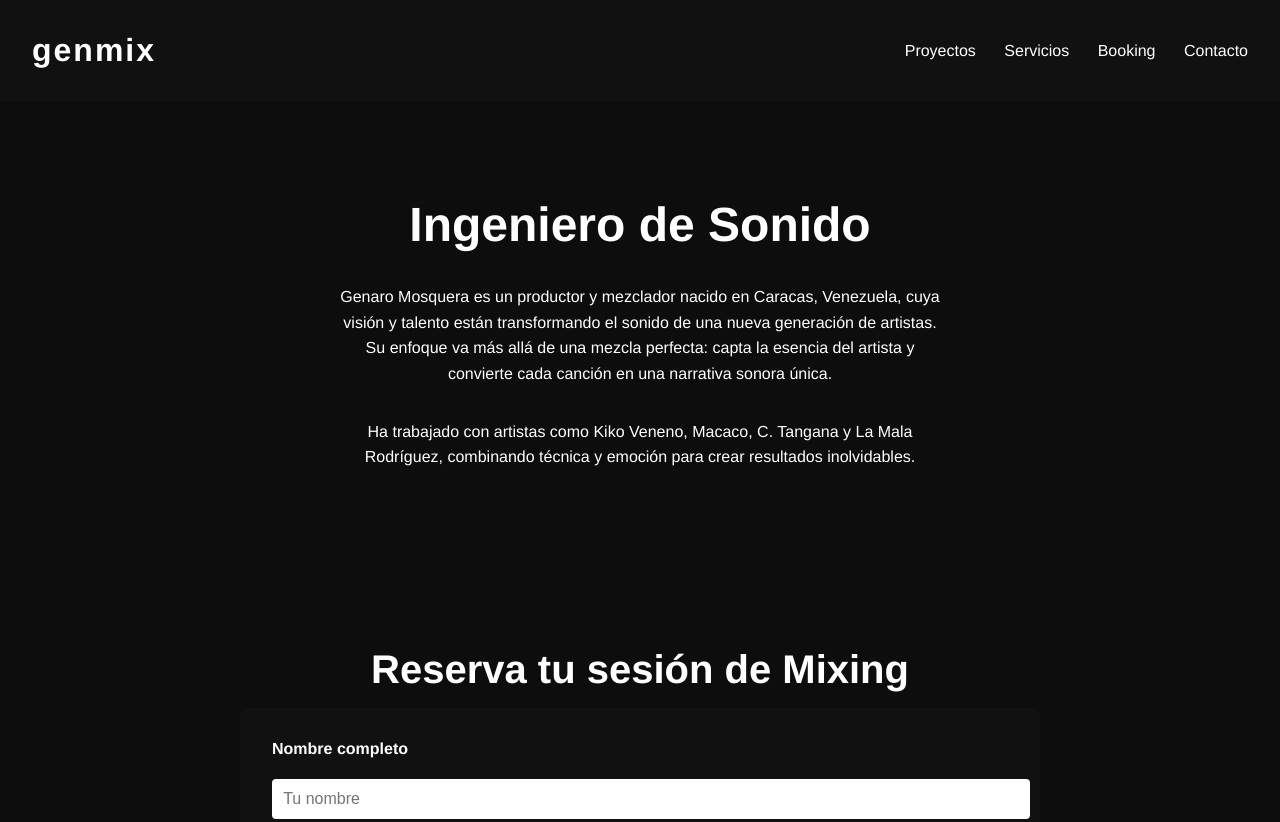
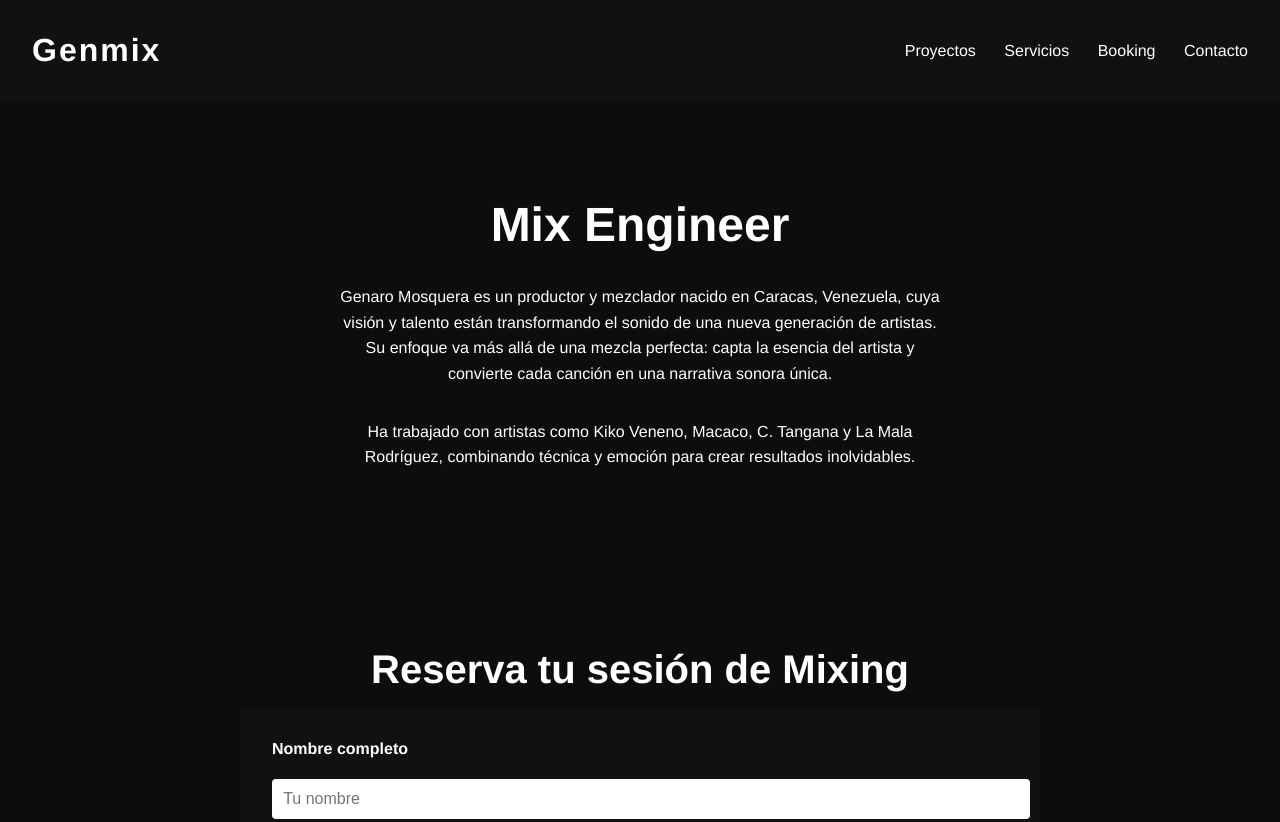
Before and after one commit to gengemodi/genmix-, a plain HTML site: page index.html in a window 1280 px wide. Shown: the top 822 px of the page. Drawn offline with Linux system fonts and the light colour scheme.

Commit message:
index.html

```diff
--- a/index.html
+++ b/index.html
@@ -99,7 +99,7 @@
 </head>
 <body>
   <header>
-    <div class="logo">genmix</div>
+    <div class="logo">Genmix</div>
     <nav>
       <a href="#proyectos">Proyectos</a>
       <a href="#servicios">Servicios</a>
@@ -109,7 +109,7 @@
   </header>
 
   <main>
-    <h1>Ingeniero de Sonido</h1>
+    <h1>Mix Engineer</h1>
     <p>Genaro Mosquera es un productor y mezclador nacido en Caracas, Venezuela, cuya visión y talento están transformando el sonido de una nueva generación de artistas. Su enfoque va más allá de una mezcla perfecta: capta la esencia del artista y convierte cada canción en una narrativa sonora única.</p>
     <p>Ha trabajado con artistas como Kiko Veneno, Macaco, C. Tangana y La Mala Rodríguez, combinando técnica y emoción para crear resultados inolvidables.</p>
   </main>
```
